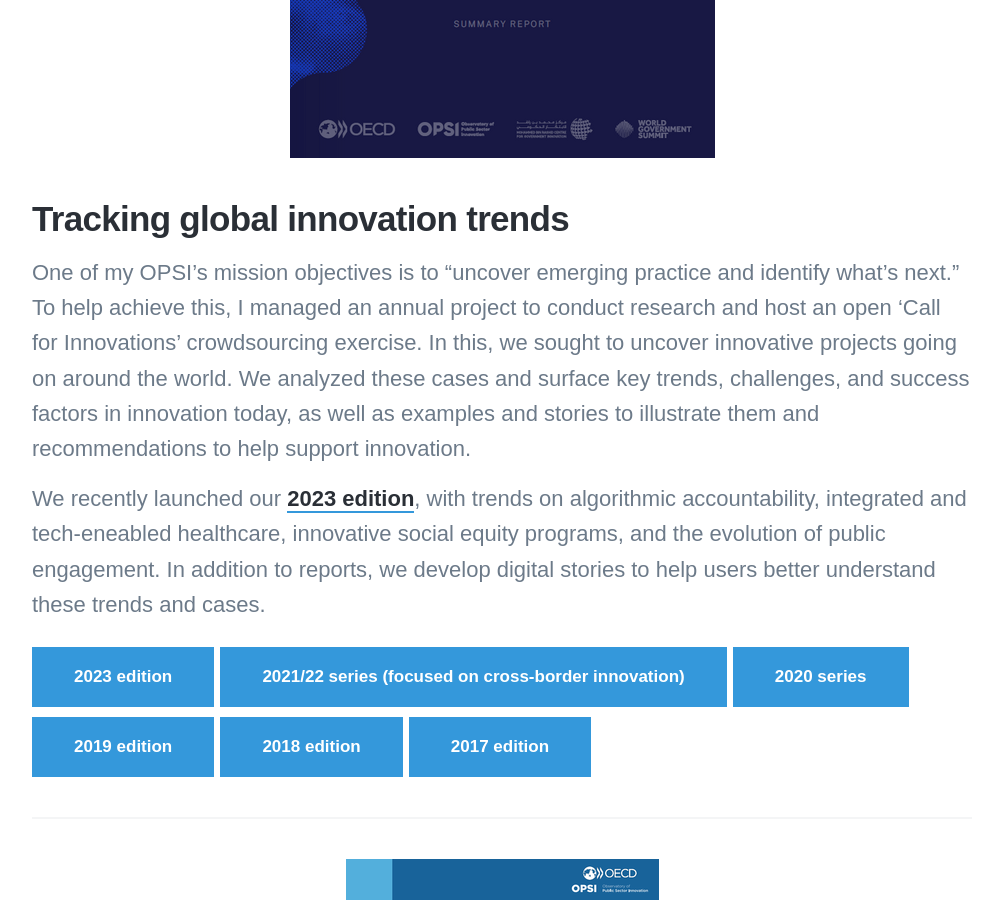
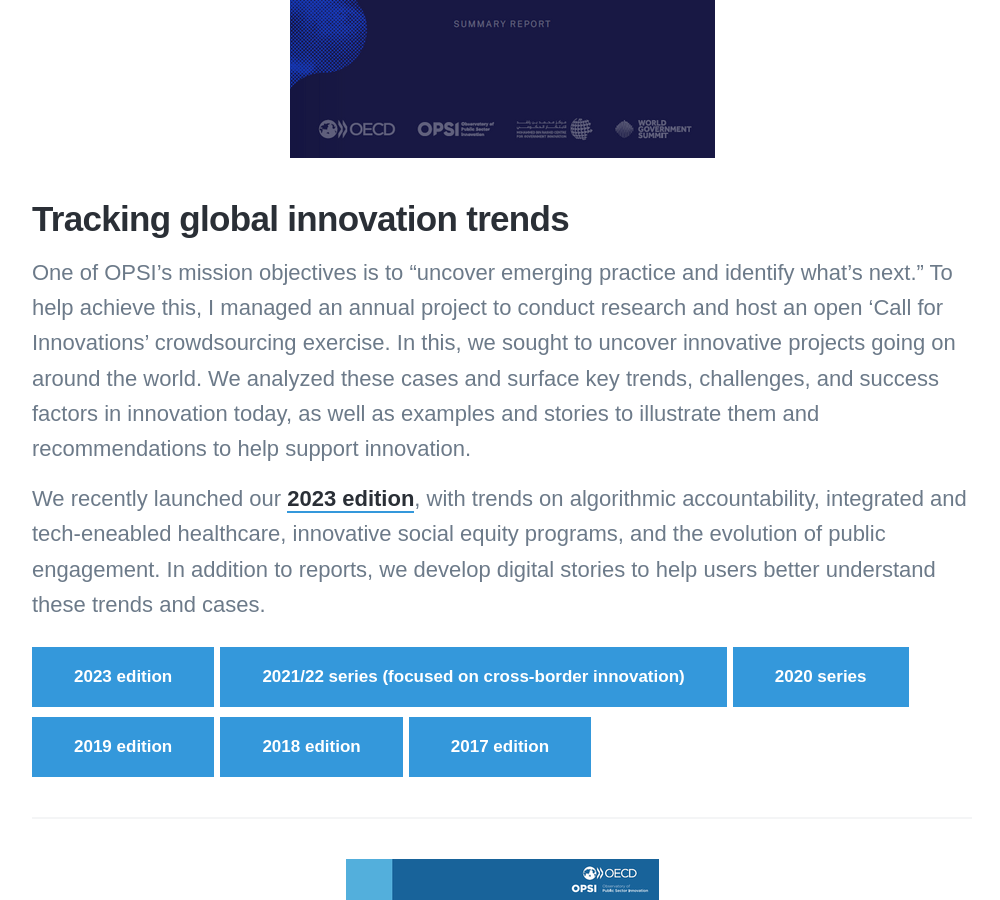
Before and after one commit to jlberryhill/jamieberryhill.com, a Jekyll site: the page built from _projects/oecd.md, in a window 1280 px wide and 900 px high, scrolled down 4220 px. Shown: the whole window, without its empty margins (138-1138 px from the left). Built offline with Jekyll 4.4.1, drawn with Linux system fonts in a browser that asks for light colours; nearby versions of some CDN libraries; some web fonts are replaced.

```diff
--- a/_projects/oecd.md
+++ b/_projects/oecd.md
@@ -36,7 +36,7 @@ A key part of this work has been the building of the OECD Expert Group on AI Fut
 ## Generative AI
 Generative artificial intelligence (AI) creates new content in response to prompts, offering transformative potential across multiple sectors such as education, entertainment, healthcare and scientific research. However, these technologies also pose critical societal and policy challenges that policy makers must confront: potential shifts in labour markets, copyright uncertainties, and risk associated with the perpetuation of societal biases and the potential for misuse in the creation of disinformation and manipulated content. Consequences could extend to the spreading of mis- and disinformation, perpetuation of discrimination, distortion of public discourse and markets, and the incitement of violence.
 
-Governments recognise the transformative impact of generative AI and are actively working to address these challenges. The OECD.AI team is working on generative AI as a horizontal project. I had the pleasure of working on our first report on the subject, _Initial policy considerations for generative artificial intelligence_. This report aims to inform these policy considerations and support decision makers in addressing them.
+Governments recognise the transformative impact of generative AI and are actively working to address these challenges. The OECD.AI team is working on generative AI as a horizontal project. I had the pleasure of working on our first report on the subject, [_Initial policy considerations for generative artificial intelligence_](https://www.oecd.org/publications/initial-policy-considerations-for-generative-artificial-intelligence-fae2d1e6-en.htm). This report aims to inform these policy considerations and support decision makers in addressing them.
 
 <a href="https://www.oecd.org/publications/initial-policy-considerations-for-generative-artificial-intelligence-fae2d1e6-en.htm" class="button button--large">Access report</a>
 
@@ -46,7 +46,7 @@ Governments recognise the transformative impact of generative AI and are activel
 
 ## Tracking global innovation trends
 
-One of my OPSI's mission objectives is to “uncover emerging practice and identify what’s next.” To help achieve this, I managed an annual project to conduct research and host an open ‘Call for Innovations’ crowdsourcing exercise. In this, we sought to uncover innovative projects going on around the world. We analyzed these cases and surface key trends, challenges, and success factors in innovation today, as well as examples and stories to illustrate them and recommendations to help support innovation.
+One of OPSI's mission objectives is to “uncover emerging practice and identify what’s next.” To help achieve this, I managed an annual project to conduct research and host an open ‘Call for Innovations’ crowdsourcing exercise. In this, we sought to uncover innovative projects going on around the world. We analyzed these cases and surface key trends, challenges, and success factors in innovation today, as well as examples and stories to illustrate them and recommendations to help support innovation.
 
 We recently launched our [2023 edition](https://oe.cd/trends2023), with trends on algorithmic accountability, integrated and tech-eneabled healthcare, innovative social equity programs, and the evolution of public engagement. In addition to reports, we develop digital stories to help users better understand these trends and cases.
 
```
